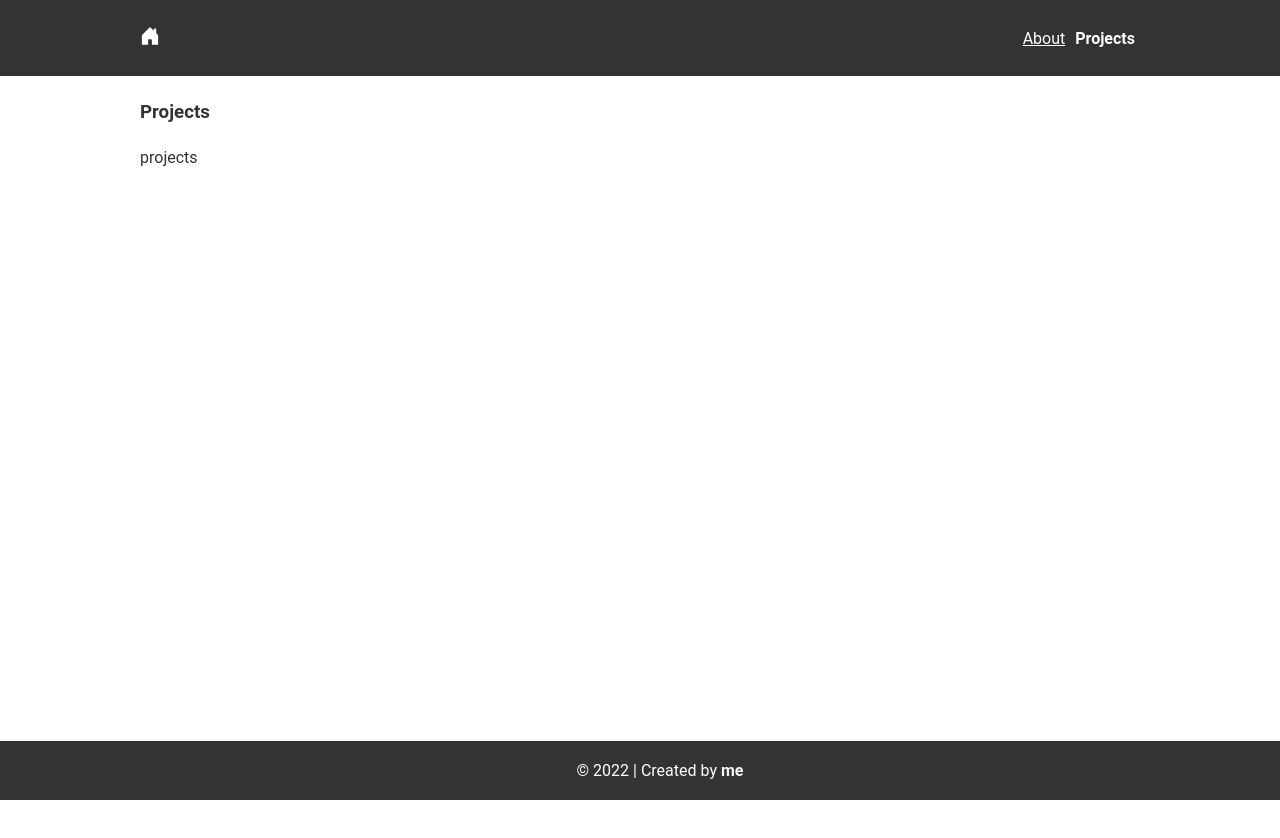
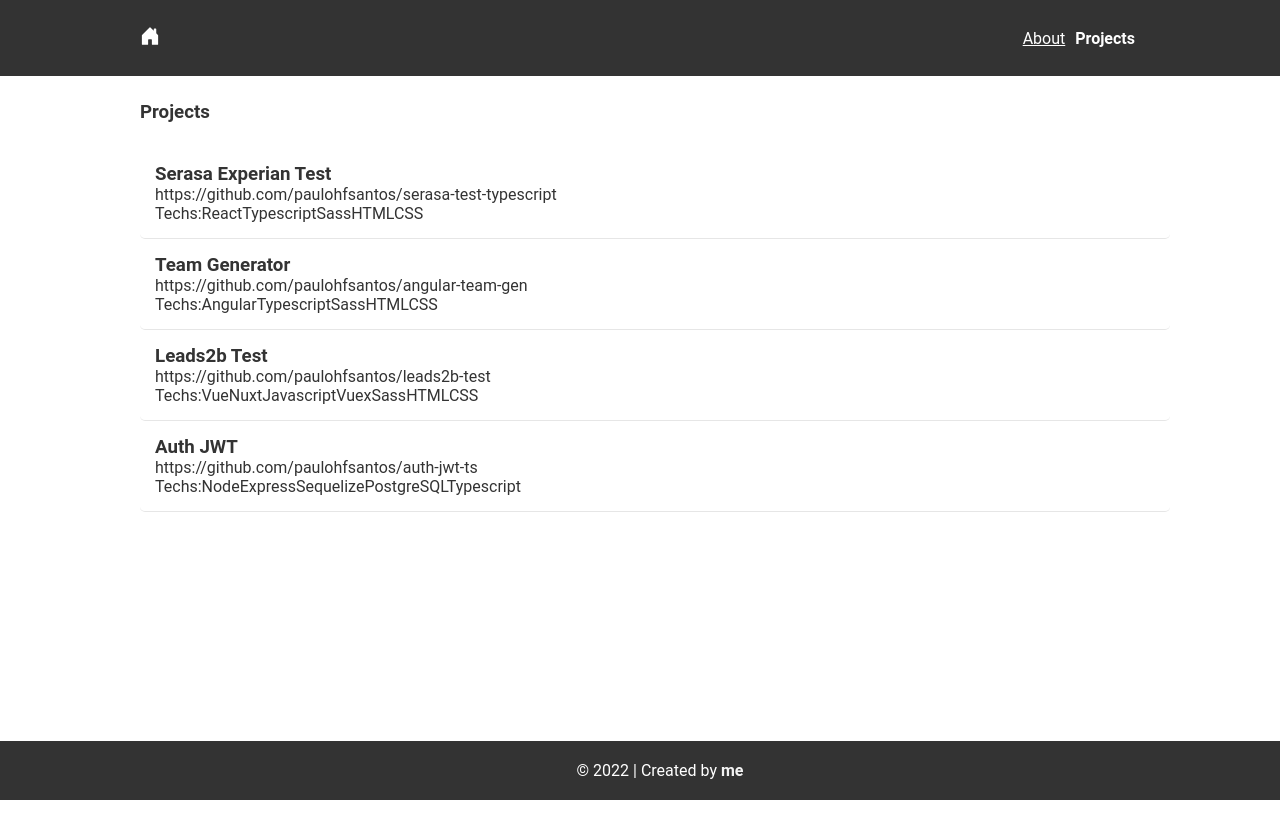
Before and after one commit to paulohfsantos/personal-website-typescript, a React (Vite) app: page /projects in a window 1280 px wide. Shown: the top 838 px of the page. Built offline with nearby package versions, Linux system fonts and the light colour scheme.

Commit message:
fix projectlist, project page, styles

```diff
--- a/src/components/ProjectList/index.tsx
+++ b/src/components/ProjectList/index.tsx
@@ -1,8 +1,30 @@
 import React from 'react'
+import { Link } from 'react-router-dom'
+import { useMyselfData } from '../../hooks/useMyselfData'
+import './styles.scss'
 
 const ProjectList: React.FC = () => {
+  const { me } = useMyselfData()
+
   return (
-    <div>ProjectList</div>
+    <div className="project_list">
+      {me.projects.map((project) => (
+        <Link key={project.id} to={`/project/${project.id}`}>
+          <div className="project_item">
+            <h3>{project.name}</h3>
+            <div className="src">
+              <p>{project.src}</p>
+            </div>
+            <div className="techs">
+              <span>Techs:</span>
+              {project.techs.map((tech) => (
+                <span key={tech}>{tech}</span>
+              ))}
+            </div>
+          </div>
+        </Link>
+      ))}
+    </div>
   )
 }
 
--- /dev/null
+++ b/src/components/ProjectList/styles.scss
@@ -0,0 +1,20 @@
+.project_list {
+  margin-top: 25px;
+  display: flex;
+  flex-direction: column;
+
+  a {
+    width: 100%;
+    height: 100%;
+    padding: 15px;
+    text-decoration: none;
+    color: #333;
+    border-radius: 5px;
+    border-bottom: 1px solid #e6e6e6;
+
+    &:hover {
+      color: #5f5f5f;
+      transform: scale(1.01);
+    }
+  }
+}
--- a/src/pages/Projects/index.tsx
+++ b/src/pages/Projects/index.tsx
@@ -1,19 +1,15 @@
 import React from 'react'
 import Container from '../../components/Container'
-import { useMyselfData } from '../../hooks/useMyselfData'
+import ProjectList from '../../components/ProjectList'
 import './styles.scss'
 
 const Projects: React.FC = () => {
-  const { me } = useMyselfData()
-
   return (
     <section className="projects">
       <Container>
         <h3>Projects</h3>
 
-        <div className="block">
-          projects
-        </div>
+        <ProjectList />
       </Container>
     </section>
   )
--- a/src/pages/project/index.tsx
+++ b/src/pages/project/index.tsx
@@ -1,19 +1,15 @@
 import React from 'react'
 import Container from '../../components/Container'
 import { useMyselfData } from '../../hooks/useMyselfData'
-import {
-  useParams,
-  useLocation,
-} from 'react-router-dom'
+import { useParams } from 'react-router-dom'
 import './styles.scss'
 
 const Project: React.FC = () => {
   const { me } = useMyselfData()
   const param = useParams()
-  const location = useLocation()
   const project = me.projects.map((project) => project.id)
 
-  const projectReturn = () => {
+  const projectIteration = () => {
     for (let i = 0; i < me.projects.length; i++) {
       if (Number(param.id) == project[i]) {
         return (
@@ -34,7 +30,7 @@ const Project: React.FC = () => {
       <Container>
         <h3>Project {param.id}</h3>
 
-        {projectReturn()}
+        {projectIteration()}
       </Container>
     </section>
   )
```
